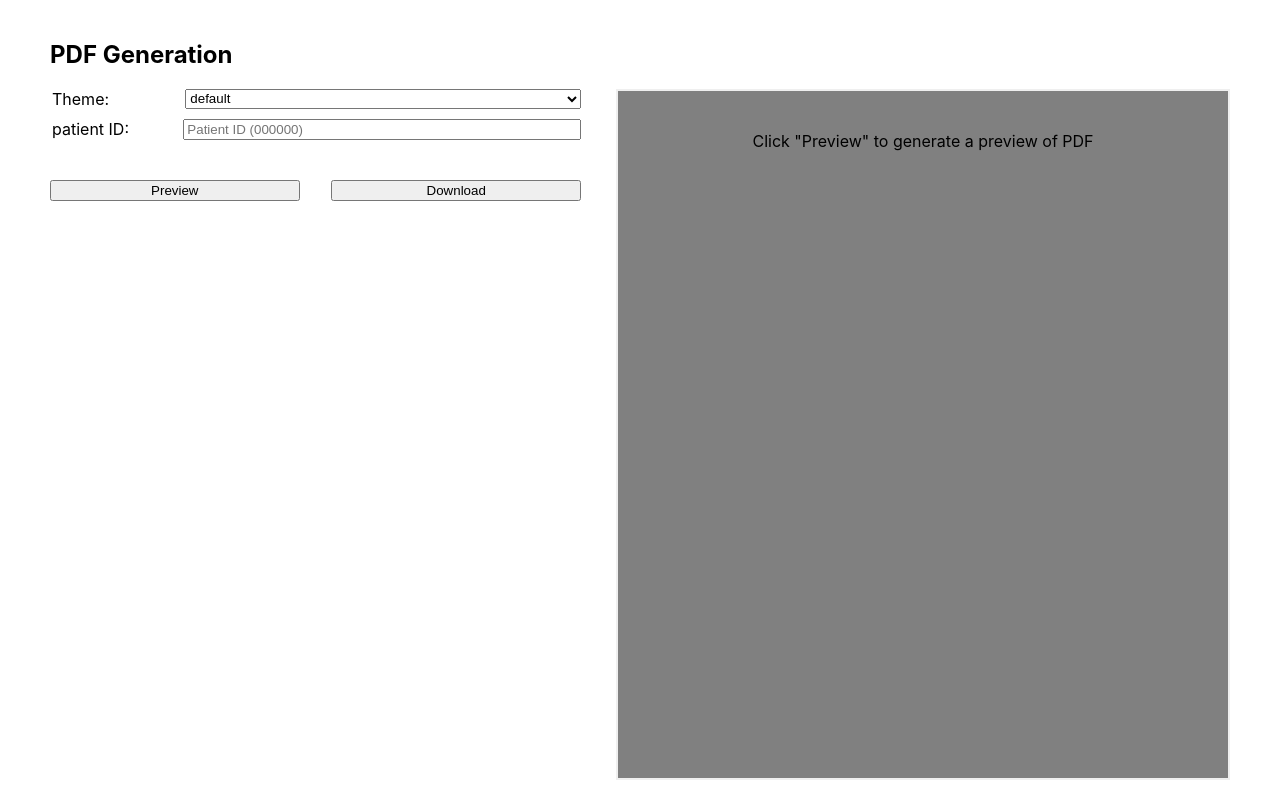
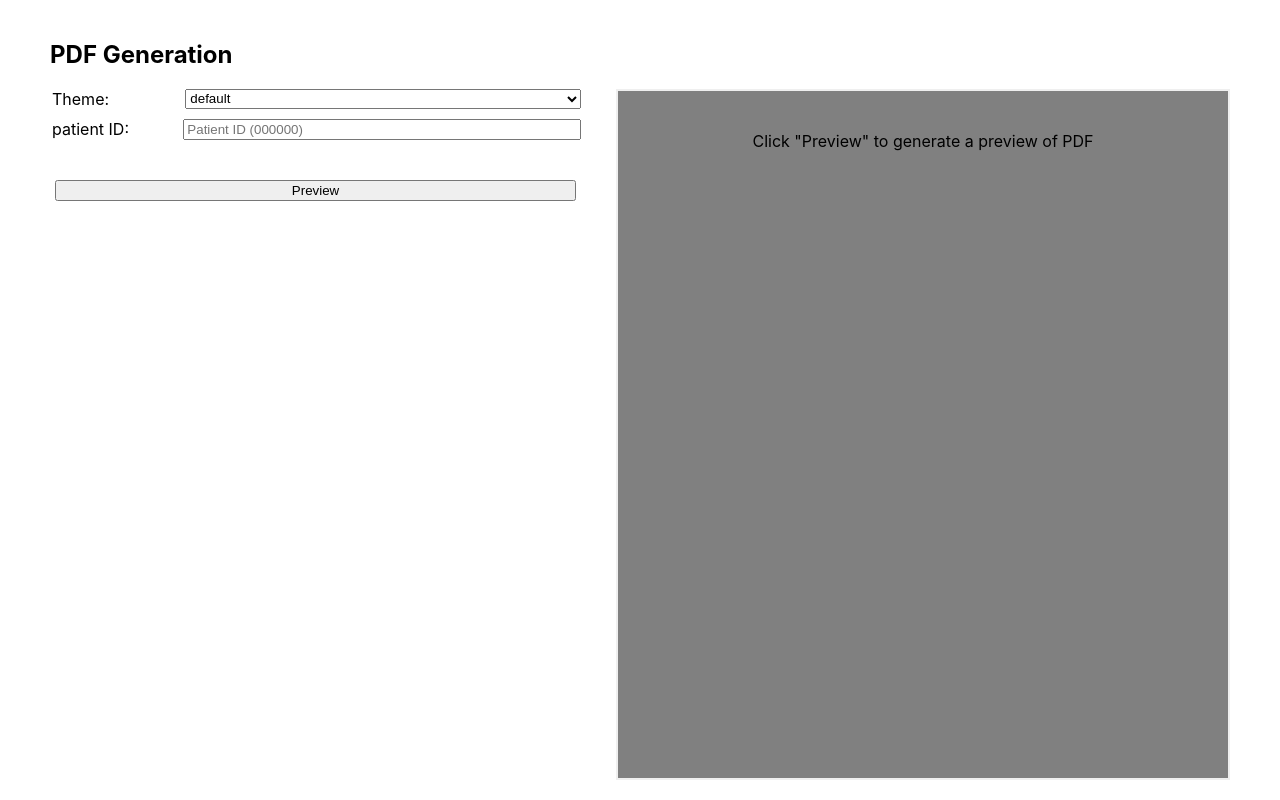
Before and after one commit to christophermca/PDFgen, a React (Create React App) app in the folder app/: page / in a window 1280 px wide. Built offline with nearby package versions, Linux system fonts and the light colour scheme.

Commit message:
updates to UserForm Component
- including download functionality

```diff
--- a/app/src/App.js
+++ b/app/src/App.js
@@ -13,27 +13,26 @@ function App() {
   const [output, setOutput] = useState(null);
   const [loading, isLoading] = useState(false);
 
-  useEffect(() => {
-    if(output) {
-      isLoading(!loading)
-    }
-  }, [output])
-
-  const handleSubmit = (evt) => {
+  const handleSubmit = useCallback((evt) => {
     evt.preventDefault();
     isLoading(!loading);
     return fetch(`/generate_pdf?id=${patientId}&theme=${theme}`)
       .then(response =>  response.json())
-      .then(data => {setOutput(data)});
-  }
+      .then(data => {
+        isLoading(!data);
+        setOutput(data);
+      });
+
+  }, [loading, patientId, theme])
+
   return (
     <div className="App">
       <header>
       <h2> PDF Generation </h2>
       </header>
-        {loading && <Loading />}
+      {loading && <Loading />}
       <main>
-        <UserForm onSubmission={handleSubmit} selectTheme={setTheme} setPatientId={setPatientId} theme={theme} patientId={patientId}/>
+        <UserForm pdf={output && output.preview} onSubmission={handleSubmit} selectTheme={setTheme} setPatientId={setPatientId} theme={theme} patientId={patientId}/>
         <Output data={output}/>
       </main>
     </div>
--- a/app/src/Loading/index.js
+++ b/app/src/Loading/index.js
@@ -2,7 +2,7 @@ import React from 'react';
 import './styles/index.css'
 
 function Loading() {
-  return (<div id="loading"> loading </div>)
+  return (<div id="loading"> <span>Loading...</span></div>)
 }
 
 export default Loading;
--- a/app/src/Loading/styles/index.css
+++ b/app/src/Loading/styles/index.css
@@ -1,10 +1,11 @@
 #loading {
+  align-self: center;
+  align-items: center;
   display: flex;
   position: absolute;
   height: 50px;
   width: 150px;
-  margin: 25px;
+  justify-content:center;
   background: #e1e1e1;
-  margin: 5px;
-  border: 1px solid black;
+  border: 1px solid grey;
 }
--- a/app/src/UserForm/index.jsx
+++ b/app/src/UserForm/index.jsx
@@ -1,11 +1,27 @@
-import React, {useCallback, useContext} from 'react';
+import React from 'react';
 import './styles/index.css'
 
+function UserForm({pdf, setPatientId, patientId, selectTheme, theme, onSubmission}) {
 
-function UserForm({setPatientId, patientId, selectTheme, theme, onSubmission}) {
-  const handlePatientId = useCallback(({target: {value}}) => {
-    setPatientId(value);
-  },[patientId])
+  const handlePatientId = ({target: {value}}) => {
+      setPatientId(value);
+  }
+  const downloadButton = () => {
+    return (
+      <input onClick={download} type='button' value='download'></input>);
+ }
+
+const download = () => {
+  const data = Buffer.from(pdf, 'base64');
+
+  const dwnldlnk = document.createElement('a')
+  dwnldlnk.download = ((!patientId.length) ? 'patient_000000_' : `${patientId}_`) + 'report';
+  dwnldlnk.href="data:application/pdf;base64," + data.toString('base64');
+  dwnldlnk.text = 'test'
+  dwnldlnk.click();
+  debugger
+
+}
 
   return (
       <form onSubmit={onSubmission}>
@@ -20,15 +36,13 @@ function UserForm({setPatientId, patientId, selectTheme, theme, onSubmission}) {
         <label>
           <span>patient ID:</span>
           <input type="text"
-                 required
                  value={patientId}
-                 onChange={handlePatientId} name="theme"
-                 placeholder="Patient ID (000000)"
+                 onChange={handlePatientId} name="theme" required="required" placeholder="Patient ID (000000)"
           />
         </label>
         <div className="controls">
           <input type="submit" value="Preview" />
-          <input type="submit" value="Download" />
+          {pdf && downloadButton()}
         </div>
       </form>
   )
--- a/app/src/UserForm/styles/index.css
+++ b/app/src/UserForm/styles/index.css
@@ -16,6 +16,7 @@ form > label > span {
   width: 25%;
   align-self: center;
 }
+
 form > label > * {
   margin-left: 2px;
   display: inline-flex;
@@ -28,6 +29,8 @@ form > label > * {
   margin-top: 30px;
 }
 .controls input {
+  flex-grow: 1;
   flex-basis: 47%;
+  margin: 0 5px;
 
 }
```
